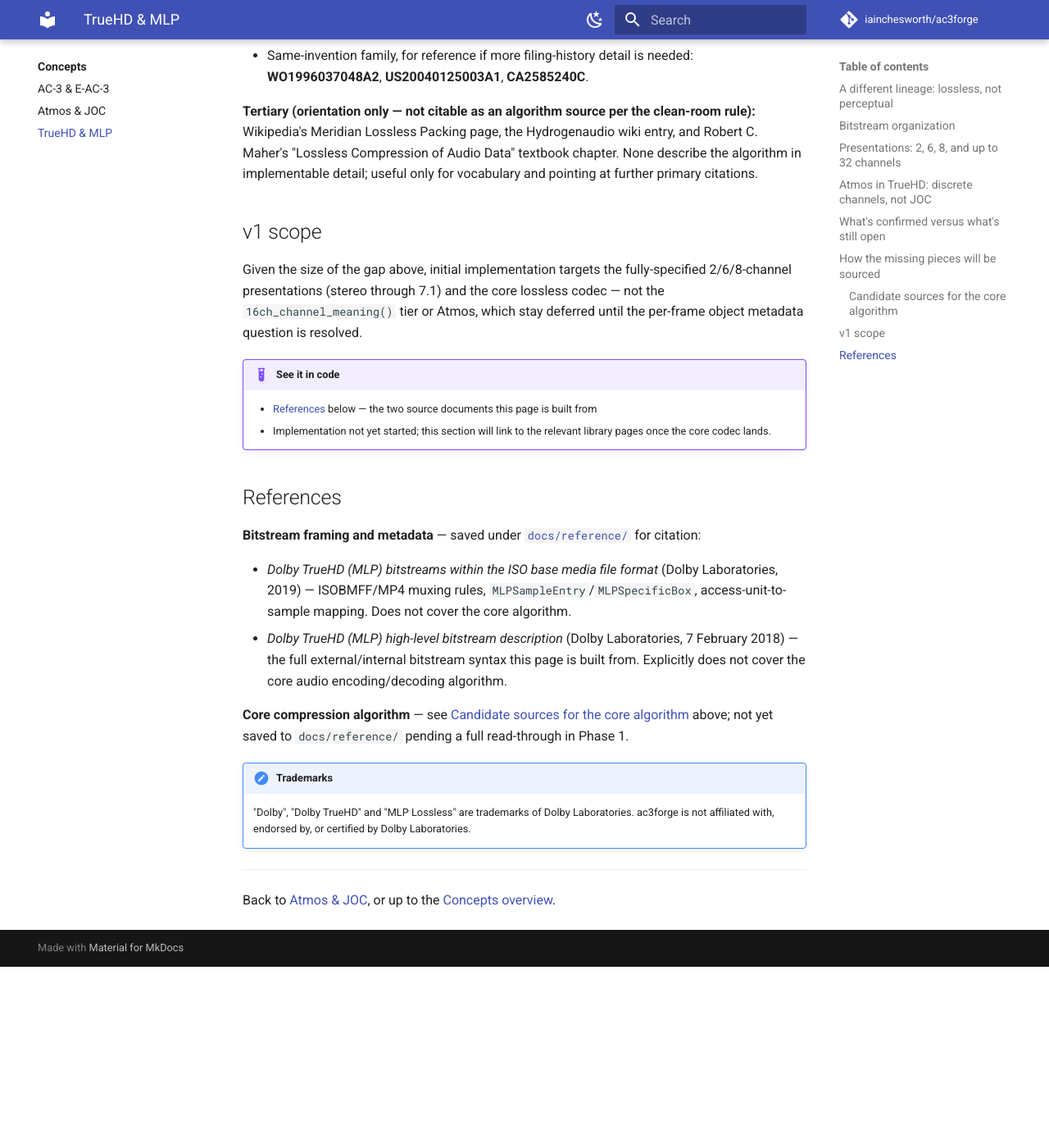
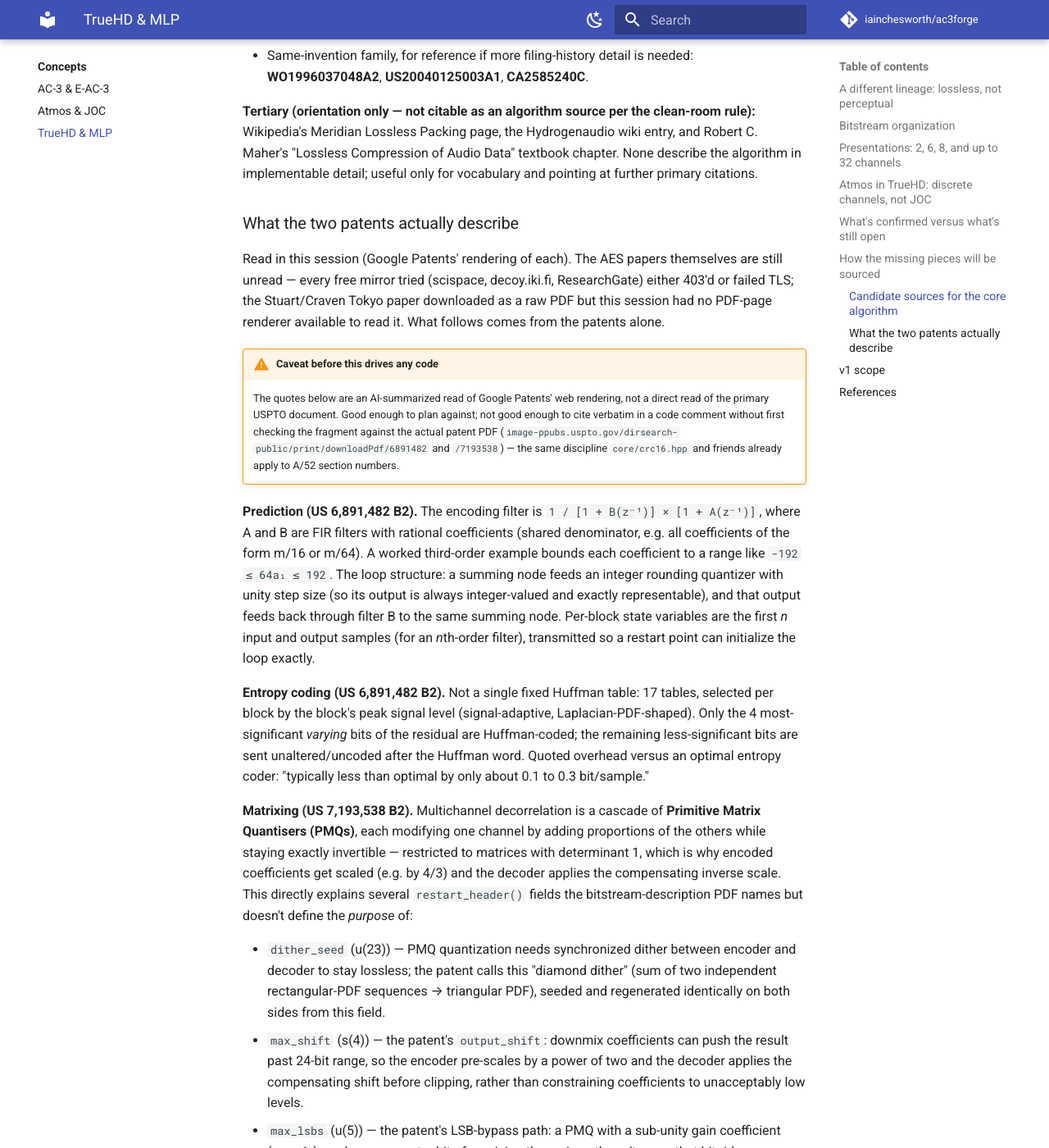
Before and after one commit to iainchesworth/ac3forge, an MkDocs documentation site: the page built from docs/concepts/truehd-mlp.md, in a window 1280 px wide and 1400 px high, scrolled down 5984 px. Shown: the whole window at 82% size. Built offline with MkDocs 1.6.1 and Material for MkDocs 9.7.7, drawn with Linux system fonts in a browser that asks for light colours; comment, search, counter and statistics services are not loaded; before the commit the page ends 7163 px from its top, so only the background shows below that; some of the changed text lies outside the part shown.

Commit message:
docs: capture what the MLP patents actually describe
Read US 6,891,482 B2 (core prediction/entropy coding) and US 7,193,538 B2
(matrix improvements) in depth. The findings map directly onto several
restart_header() fields the bitstream-description PDF names but doesn't
explain the purpose of (dither_seed, max_shift, max_lsbs, lossless_check,
ch_assign) - genuinely useful groundwork for the next framing increment.

The two AES papers by MLP's original inventors remain unread this session -
every free mirror tried either 403'd or failed TLS. Flagged as still open,
along with a caveat that these patent quotes come from an AI-summarized
read of Google Patents' rendering, not a direct read of the primary PDF -
good enough to plan against, not yet solid enough to cite verbatim in code.

```diff
--- a/docs/concepts/truehd-mlp.md
+++ b/docs/concepts/truehd-mlp.md
@@ -183,6 +183,66 @@
 "Lossless Compression of Audio Data" textbook chapter. None describe the algorithm in
 implementable detail; useful only for vocabulary and pointing at further primary citations.
 
+### What the two patents actually describe
+
+Read in this session (Google Patents' rendering of each). The AES papers themselves are still
+unread — every free mirror tried (scispace, decoy.iki.fi, ResearchGate) either 403'd or failed
+TLS; the Stuart/Craven Tokyo paper downloaded as a raw PDF but this session had no PDF-page
+renderer available to read it. What follows comes from the patents alone.
+
+!!! warning "Caveat before this drives any code"
+    The quotes below are an AI-summarized read of Google Patents' web rendering, not a direct
+    read of the primary USPTO document. Good enough to plan against; not good enough to cite
+    verbatim in a code comment without first checking the fragment against the actual patent
+    PDF (`image-ppubs.uspto.gov/dirsearch-public/print/downloadPdf/6891482` and `/7193538`) —
+    the same discipline `core/crc16.hpp` and friends already apply to A/52 section numbers.
+
+**Prediction (US 6,891,482 B2).** The encoding filter is
+`1 / [1 + B(z⁻¹)] × [1 + A(z⁻¹)]`, where A and B are FIR filters with rational coefficients
+(shared denominator, e.g. all coefficients of the form m/16 or m/64). A worked third-order
+example bounds each coefficient to a range like `-192 ≤ 64a₁ ≤ 192`. The loop structure: a
+summing node feeds an integer rounding quantizer with unity step size (so its output is always
+integer-valued and exactly representable), and that output feeds back through filter B to the
+same summing node. Per-block state variables are the first *n* input and output samples (for an
+*n*th-order filter), transmitted so a restart point can initialize the loop exactly.
+
+**Entropy coding (US 6,891,482 B2).** Not a single fixed Huffman table: 17 tables, selected
+per block by the block's peak signal level (signal-adaptive, Laplacian-PDF-shaped). Only the 4
+most-significant *varying* bits of the residual are Huffman-coded; the remaining
+less-significant bits are sent unaltered/uncoded after the Huffman word. Quoted overhead versus
+an optimal entropy coder: "typically less than optimal by only about 0.1 to 0.3 bit/sample."
+
+**Matrixing (US 7,193,538 B2).** Multichannel decorrelation is a cascade of **Primitive Matrix
+Quantisers (PMQs)**, each modifying one channel by adding proportions of the others while
+staying exactly invertible — restricted to matrices with determinant 1, which is why encoded
+coefficients get scaled (e.g. by 4/3) and the decoder applies the compensating inverse scale.
+This directly explains several `restart_header()` fields the bitstream-description PDF names
+but doesn't define the *purpose* of:
+
+  - `dither_seed` (u(23)) — PMQ quantization needs synchronized dither between encoder and
+    decoder to stay lossless; the patent calls this "diamond dither" (sum of two independent
+    rectangular-PDF sequences → triangular PDF), seeded and regenerated identically on both
+    sides from this field.
+  - `max_shift` (s(4)) — the patent's `output_shift`: downmix coefficients can push the result
+    past 24-bit range, so the encoder pre-scales by a power of two and the decoder applies the
+    compensating shift before clipping, rather than constraining coefficients to unacceptably
+    low levels.
+  - `max_lsbs` (u(5)) — the patent's LSB-bypass path: a PMQ with a sub-unity gain coefficient
+    (e.g. ±½) produces one extra bit of precision the main path can't carry; that bit rides
+    separately and gets shifted back in in the decoder.
+  - `lossless_check` (u(8)) — an 8-bit parity word the encoder computes over the *actual*
+    (multichannel) or *simulated* (downmix) output before transmission, so a decoder can detect
+    an algorithmic mismatch rather than silently losing losslessness; each channel's word is
+    bit-rotated by its channel number so an identical error across channels is still caught.
+  - `ch_assign[]` (u(6) per channel) — recovers channel order after the encoder permutes
+    channels via partial pivoting (favouring the first two channels for the 2-channel downmix
+    substream).
+
+None of this is final — it needs the AES papers (systems-level framing) and a direct read of
+the patent PDFs (not just an AI summary of them) before it's solid enough to write `block_data()`
+against. But it's enough to know the shape of the remaining work, and it already retroactively
+explains fields `sync.hpp`'s next increment (`restart_header()`) will need to carry.
+
 ## v1 scope
 
 Given the size of the gap above, initial implementation targets the fully-specified 2/6/8-channel
```
